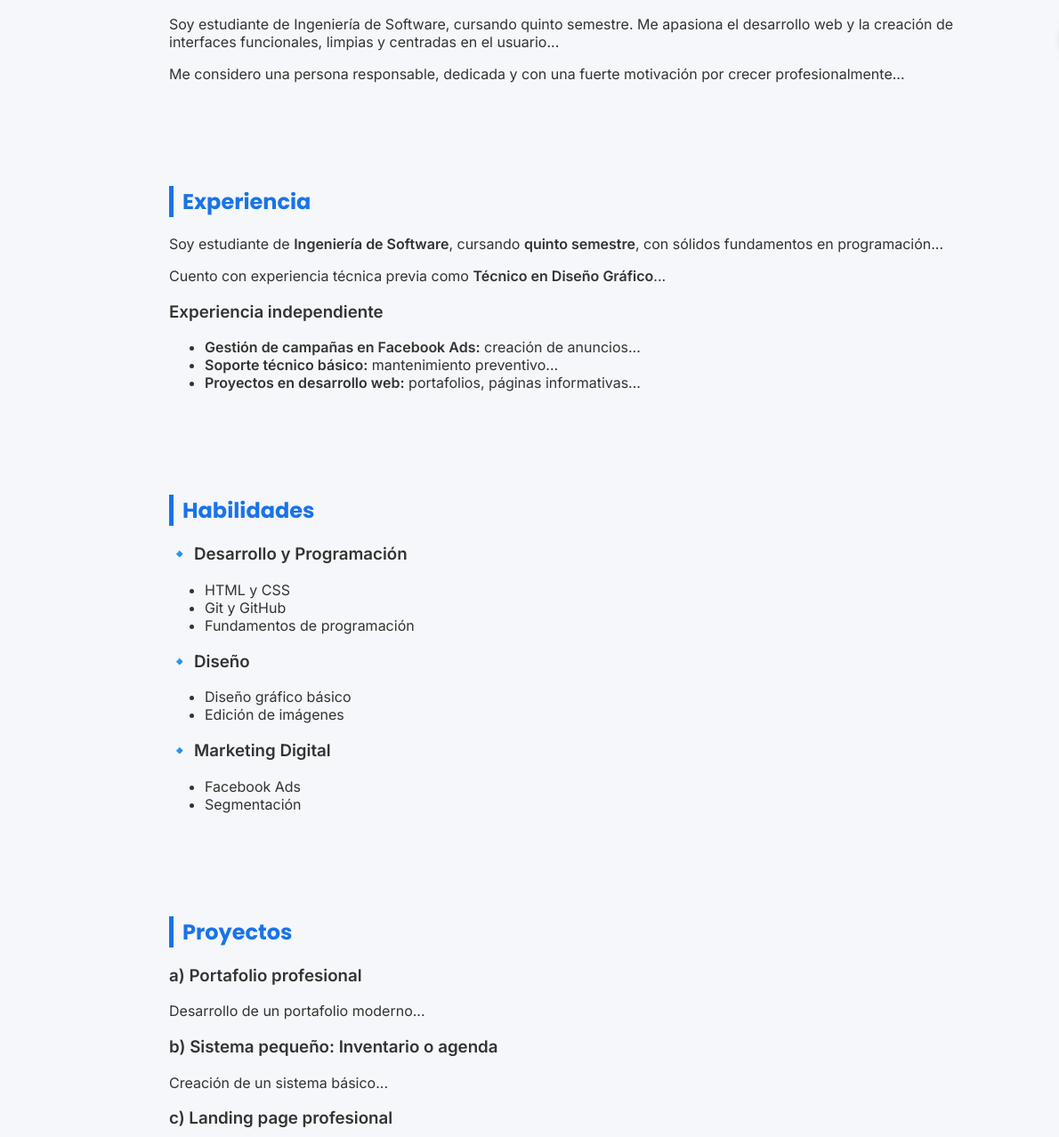
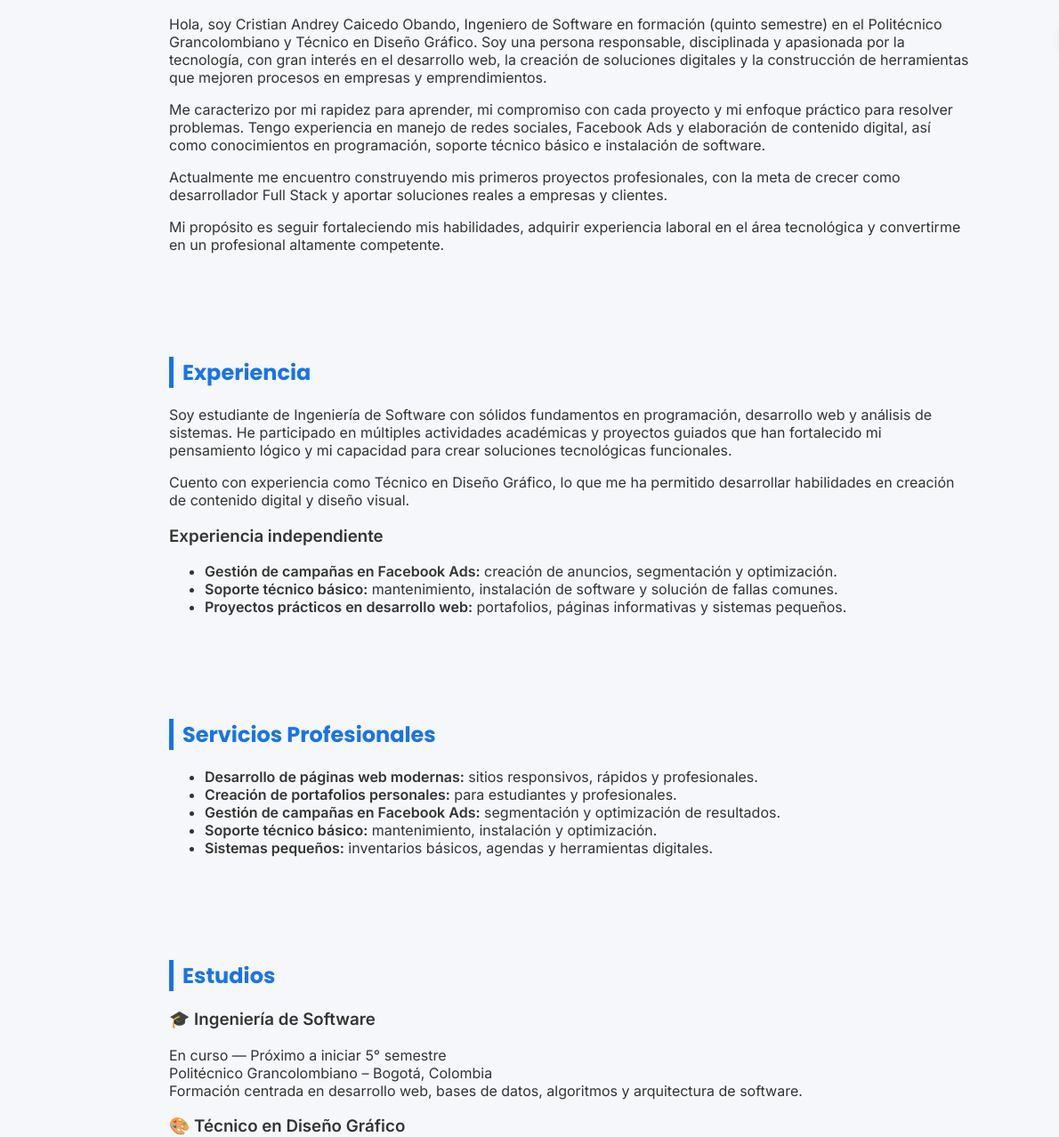
Before and after one commit to lizethparejadecaicedo-alt/portafolio, a plain HTML site: page index.html in a window 1280 px wide. Shown: the part 704-1982 px from the top of the page at 89% size, 0-1190 px from the left. Drawn offline with Linux system fonts and the light colour scheme.

Commit message:
Update index.html

```diff
--- a/index.html
+++ b/index.html
@@ -3,7 +3,7 @@
 <head>
     <meta charset="UTF-8">
     <meta name="viewport" content="width=device-width, initial-scale=1.0">
-    <title>Portafolio - Cristhian Andrey Caicedo Obando</title>
+    <title>Portafolio - Cristian Andrey Caicedo Obando</title>
 
     <!-- ICONOS -->
     <link rel="stylesheet" href="https://cdnjs.cloudflare.com/ajax/libs/font-awesome/6.5.0/css/all.min.css">
@@ -187,6 +187,8 @@ h2 {
     <ul>
         <li><a href="#sobre-mi">Sobre mí</a></li>
         <li><a href="#experiencia">Experiencia</a></li>
+        <li><a href="#servicios">Servicios</a></li>
+        <li><a href="#estudios">Estudios</a></li>
         <li><a href="#habilidades">Habilidades</a></li>
         <li><a href="#proyectos">Proyectos</a></li>
         <li><a href="#contacto">Contacto</a></li>
@@ -210,10 +212,29 @@ h2 {
 <section id="sobre-mi">
     <h2>Sobre mí</h2>
 
-    <p>Soy estudiante de Ingeniería de Software, cursando quinto semestre. Me apasiona el desarrollo web
-    y la creación de interfaces funcionales, limpias y centradas en el usuario...</p>
+    <p>
+        Hola, soy Cristian Andrey Caicedo Obando, Ingeniero de Software en formación (quinto semestre) en el
+        Politécnico Grancolombiano y Técnico en Diseño Gráfico.
+        Soy una persona responsable, disciplinada y apasionada por la tecnología, con gran interés en el
+        desarrollo web, la creación de soluciones digitales y la construcción de herramientas que mejoren
+        procesos en empresas y emprendimientos.
+    </p>
 
-    <p>Me considero una persona responsable, dedicada y con una fuerte motivación por crecer profesionalmente...</p>
+    <p>
+        Me caracterizo por mi rapidez para aprender, mi compromiso con cada proyecto y mi enfoque práctico
+        para resolver problemas. Tengo experiencia en manejo de redes sociales, Facebook Ads y elaboración
+        de contenido digital, así como conocimientos en programación, soporte técnico básico e instalación de software.
+    </p>
+
+    <p>
+        Actualmente me encuentro construyendo mis primeros proyectos profesionales, con la meta de crecer
+        como desarrollador Full Stack y aportar soluciones reales a empresas y clientes.
+    </p>
+
+    <p>
+        Mi propósito es seguir fortaleciendo mis habilidades, adquirir experiencia laboral en el área tecnológica
+        y convertirme en un profesional altamente competente.
+    </p>
 </section>
 
 <!-- -------- EXPERIENCIA -------- -->
@@ -221,43 +242,94 @@ h2 {
     <h2>Experiencia</h2>
 
     <p>
-        Soy estudiante de <strong>Ingeniería de Software</strong>, cursando
-        <strong>quinto semestre</strong>, con sólidos fundamentos en programación...
+        Soy estudiante de Ingeniería de Software con sólidos fundamentos en programación, desarrollo web y análisis de sistemas.
+        He participado en múltiples actividades académicas y proyectos guiados que han fortalecido mi pensamiento lógico
+        y mi capacidad para crear soluciones tecnológicas funcionales.
     </p>
 
     <p>
-        Cuento con experiencia técnica previa como <strong>Técnico en Diseño Gráfico</strong>...
+        Cuento con experiencia como Técnico en Diseño Gráfico, lo que me ha permitido desarrollar habilidades en creación
+        de contenido digital y diseño visual.
     </p>
 
     <h3>Experiencia independiente</h3>
     <ul>
-        <li><strong>Gestión de campañas en Facebook Ads:</strong> creación de anuncios...</li>
-        <li><strong>Soporte técnico básico:</strong> mantenimiento preventivo...</li>
-        <li><strong>Proyectos en desarrollo web:</strong> portafolios, páginas informativas...</li>
+        <li><strong>Gestión de campañas en Facebook Ads:</strong> creación de anuncios, segmentación y optimización.</li>
+        <li><strong>Soporte técnico básico:</strong> mantenimiento, instalación de software y solución de fallas comunes.</li>
+        <li><strong>Proyectos prácticos en desarrollo web:</strong> portafolios, páginas informativas y sistemas pequeños.</li>
     </ul>
+</section>
+
+<!-- -------- SERVICIOS PROFESIONALES -------- -->
+<section id="servicios">
+    <h2>Servicios Profesionales</h2>
+
+    <ul>
+        <li><strong>Desarrollo de páginas web modernas:</strong> sitios responsivos, rápidos y profesionales.</li>
+        <li><strong>Creación de portafolios personales:</strong> para estudiantes y profesionales.</li>
+        <li><strong>Gestión de campañas en Facebook Ads:</strong> segmentación y optimización de resultados.</li>
+        <li><strong>Soporte técnico básico:</strong> mantenimiento, instalación y optimización.</li>
+        <li><strong>Sistemas pequeños:</strong> inventarios básicos, agendas y herramientas digitales.</li>
+    </ul>
+</section>
+
+<!-- -------- ESTUDIOS -------- -->
+<section id="estudios">
+    <h2>Estudios</h2>
+
+    <h3>🎓 Ingeniería de Software</h3>
+    <p>
+        En curso — Próximo a iniciar 5° semestre<br>
+        Politécnico Grancolombiano – Bogotá, Colombia<br>
+        Formación centrada en desarrollo web, bases de datos, algoritmos y arquitectura de software.
+    </p>
+
+    <h3>🎨 Técnico en Diseño Gráfico</h3>
+    <p>
+        Institución Politécnico Gran Colombiano — 2013<br>
+        Experiencia en diseño visual, composición y creación de contenido digital.
+    </p>
 </section>
 
 <!-- -------- HABILIDADES -------- -->
 <section id="habilidades">
     <h2>Habilidades</h2>
 
-    <h3>🔹 Desarrollo y Programación</h3>
+    <h3>💻 Desarrollo y Programación</h3>
     <ul>
-        <li>HTML y CSS</li>
+        <li>HTML, CSS, JavaScript</li>
         <li>Git y GitHub</li>
-        <li>Fundamentos de programación</li>
+        <li>Programación estructurada y POO</li>
+        <li>Interfaces web simples y funcionales</li>
     </ul>
 
-    <h3>🔹 Diseño</h3>
+    <h3>🧠 Análisis y Lógica</h3>
+    <ul>
+        <li>Pensamiento lógico aplicado a sistemas</li>
+        <li>Diagramas de flujo y pseudocódigo</li>
+        <li>Estructuras de datos básicas</li>
+    </ul>
+
+    <h3>🖥️ Software y Herramientas</h3>
+    <ul>
+        <li>VS Code y GitHub Desktop</li>
+        <li>Instalación y mantenimiento de software</li>
+        <li>Optimización de rendimiento en equipos</li>
+    </ul>
+
+    <h3>🎨 Contenido Digital</h3>
     <ul>
         <li>Diseño gráfico básico</li>
-        <li>Edición de imágenes</li>
+        <li>Edición de contenido para redes sociales</li>
+        <li>Gestión de campañas en Facebook Ads</li>
     </ul>
 
-    <h3>🔹 Marketing Digital</h3>
+    <h3>🤝 Habilidades Blandas</h3>
     <ul>
-        <li>Facebook Ads</li>
-        <li>Segmentación</li>
+        <li>Comunicación clara y efectiva</li>
+        <li>Responsabilidad y organización</li>
+        <li>Trabajo en equipo</li>
+        <li>Adaptabilidad y aprendizaje continuo</li>
     </ul>
 </section>
 
@@ -265,14 +337,23 @@ h2 {
 <section id="proyectos">
     <h2>Proyectos</h2>
 
-    <h3>a) Portafolio profesional</h3>
-    <p>Desarrollo de un portafolio moderno...</p>
+    <h3>1. Sistema de Inventario Básico (En desarrollo)</h3>
+    <p>
+        Aplicación web que permite registrar productos, controlar cantidades y generar reportes básicos.
+        Tecnologías: HTML, CSS, JavaScript (y más adelante PHP o Firebase).
+    </p>
 
-    <h3>b) Sistema pequeño: Inventario o agenda</h3>
-    <p>Creación de un sistema básico...</p>
+    <h3>2. Agenda Digital para Negocios (En desarrollo)</h3>
+    <p>
+        Herramienta para organizar citas y registrar clientes para emprendimientos locales.
+        Tecnologías: HTML, CSS, JavaScript.
+    </p>
 
-    <h3>c) Landing page profesional</h3>
-    <p>Página informativa para negocios pequeños...</p>
+    <h3>3. Portafolio Web Profesional (Completado)</h3>
+    <p>
+        Sitio web personal con diseño responsivo y estilo corporativo.
+        Tecnologías: HTML, CSS.
+    </p>
 </section>
 
 <!-- -------- CONTACTO -------- -->
@@ -288,7 +369,7 @@ h2 {
 
 <!-- FOOTER -->
 <footer>
-    © 2025 Cristhian Andrey Caicedo Obando – Portafolio Web
+    © 2025 Cristian Andrey Caicedo Obando – Portafolio Web
 </footer>
 
 <!-- BOTÓN WHATSAPP FLOTANTE -->
```
